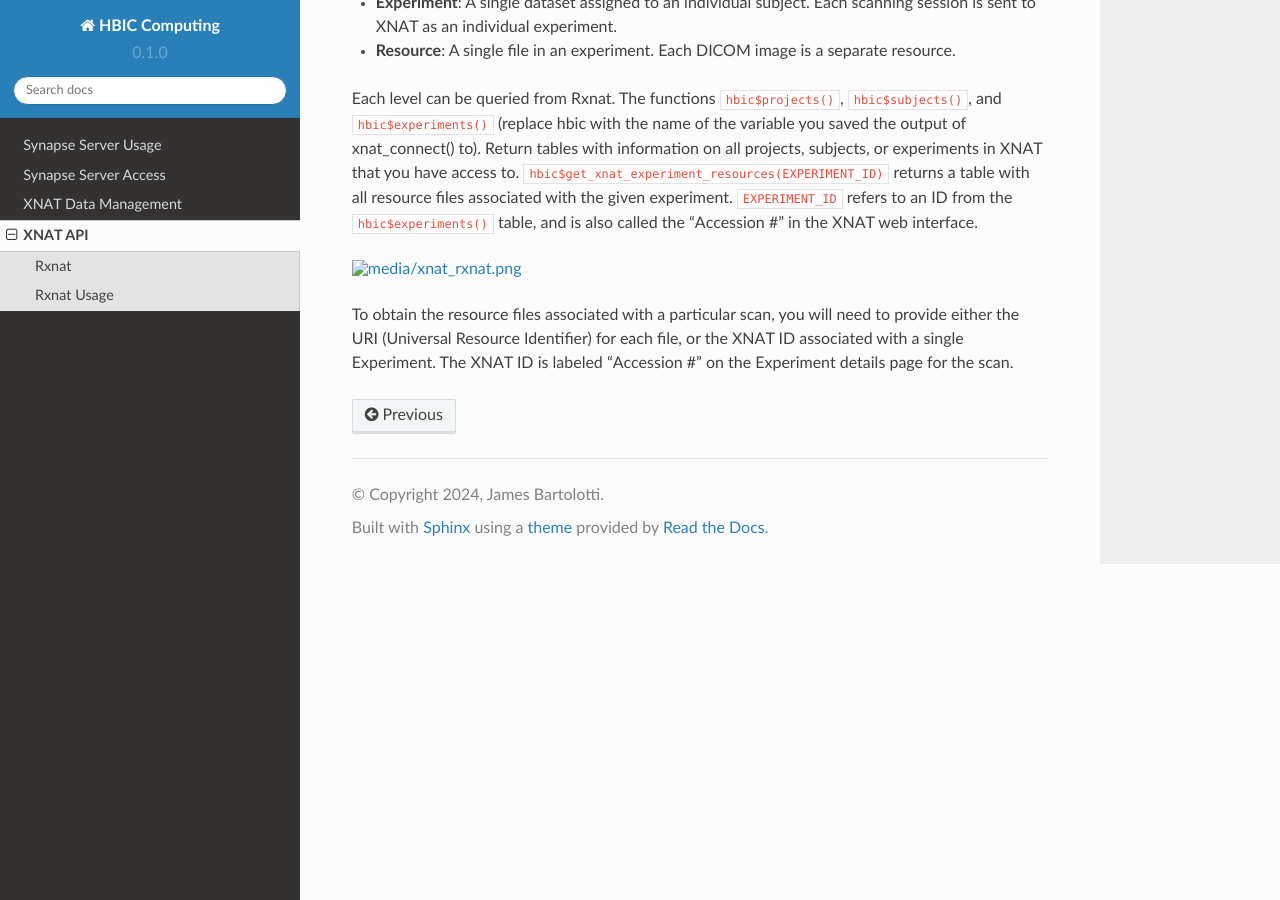
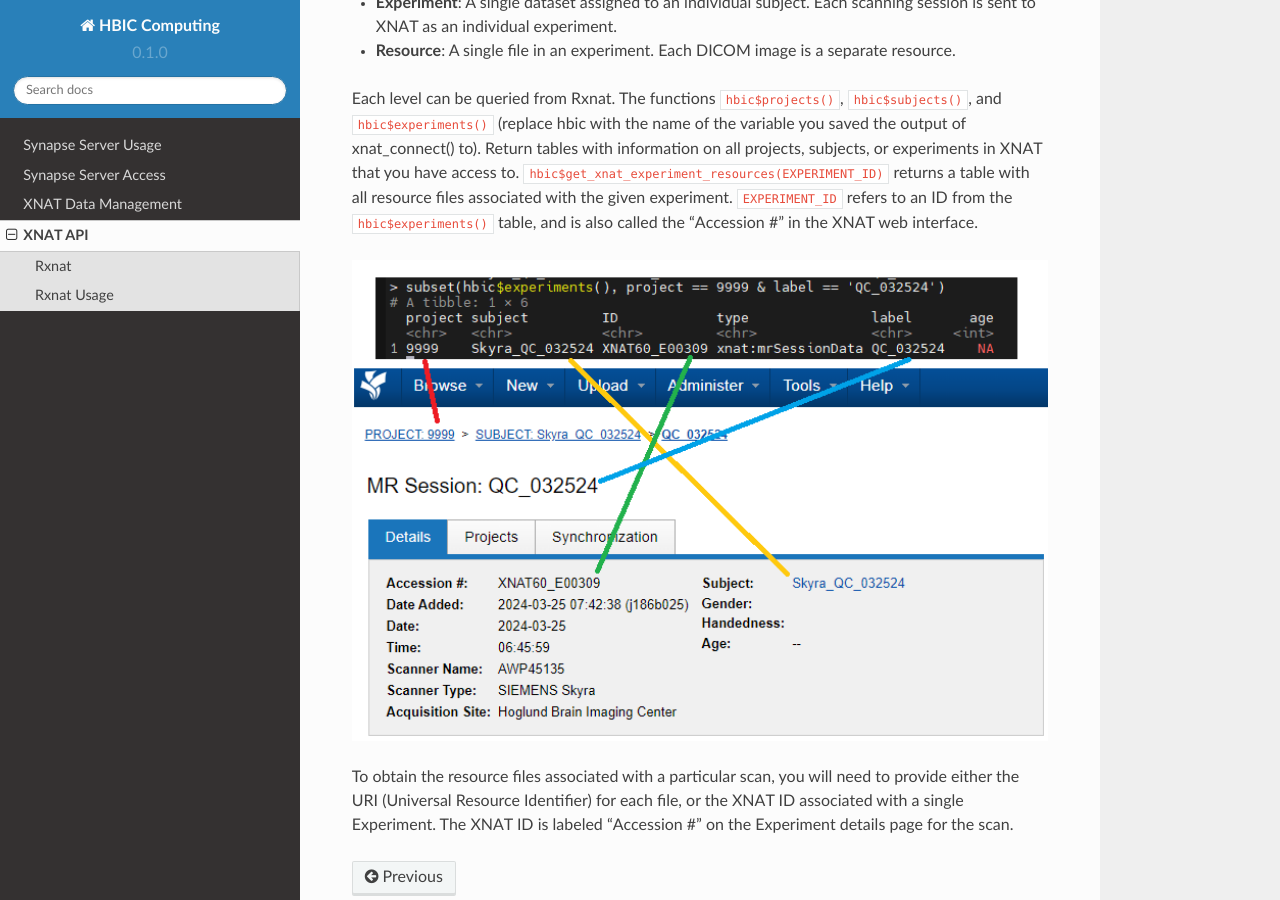
Before and after one commit to jbartolotti/hbic-computing, a Sphinx documentation site: the page built from docs/source/xnat_api.rst, in a window 1280 px wide and 900 px high, scrolled down 988 px. Built offline with Sphinx 7.4.7 and the Read the Docs theme 2.0.0, drawn with Linux system fonts in a browser that asks for light colours.

Commit message:
Update xnat_api.rst

```diff
--- a/docs/source/xnat_api.rst
+++ b/docs/source/xnat_api.rst
@@ -45,7 +45,7 @@ There are four levels of data structure that you can access with Rxnat:
 
 Each level can be queried from Rxnat. The functions ``hbic$projects()``, ``hbic$subjects()``, and ``hbic$experiments()`` (replace hbic with the name of the variable you saved the output of xnat_connect() to). Return tables with information on all projects, subjects, or experiments in XNAT that you have access to. ``hbic$get_xnat_experiment_resources(EXPERIMENT_ID)`` returns a table with all resource files associated with the given experiment. ``EXPERIMENT_ID`` refers to an ID from the ``hbic$experiments()`` table, and is also called the "Accession #" in the XNAT web interface.
 
-.. image:: media/xnat_rxnat.png
+.. image:: media/xnat_rxnat.PNG
      :width: 800
 
 
```
